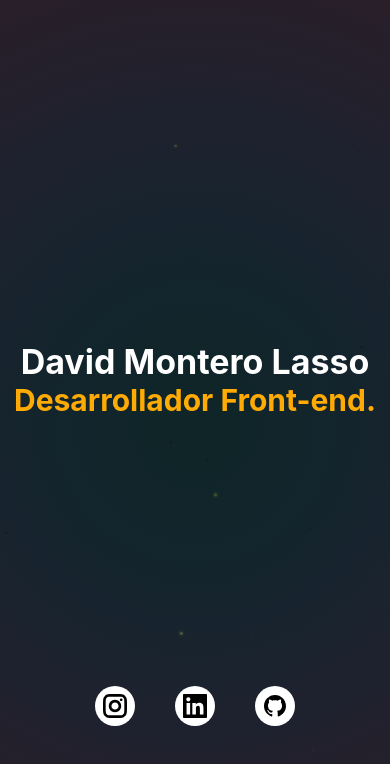
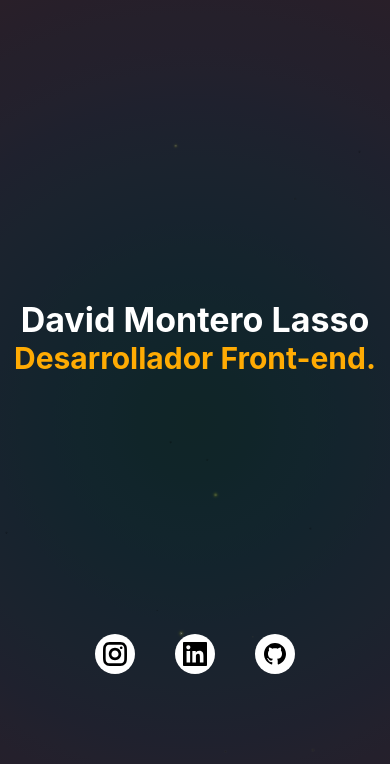
Before and after one commit to montero219/PortafolioWeb, a React (Create React App) app: page / in a window 390 px wide. Shown: the top 764 px of the page. Built offline with nearby package versions, Linux system fonts and the light colour scheme; some icons are missing.

Commit message:
mas cambios

```diff
--- a/src/components/stylescomponent.css
+++ b/src/components/stylescomponent.css
@@ -167,9 +167,16 @@ height: 80px;
     .container-presentation-text{
 
         width: 100% !important;
+        top:40% !important
+    }
+    .iconos{
+        bottom:150px !important;
     }
     .container-text-byme{
         width: 100% !important;
+    }
+    .container-text-byme h1{
+        height: auto !important;
     }
     .containerSobremi{
         width: 100% !important;
```
